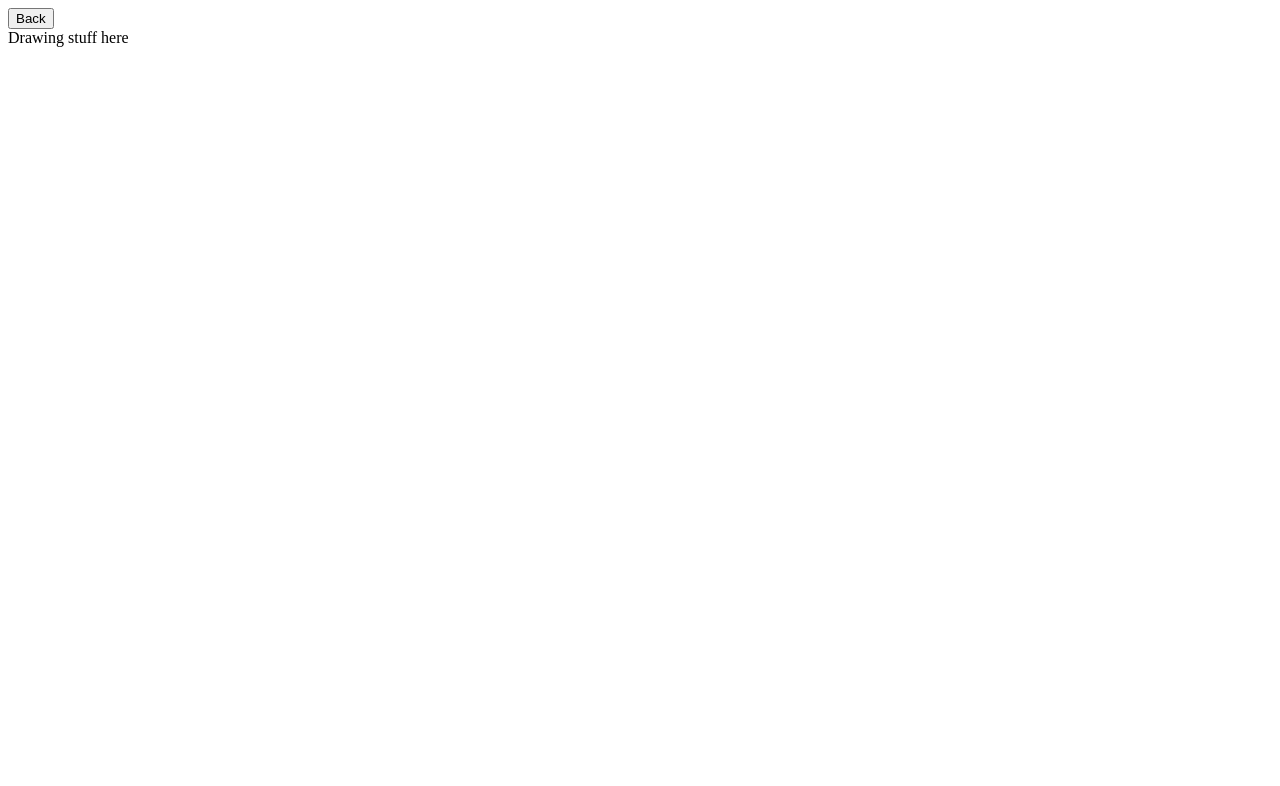
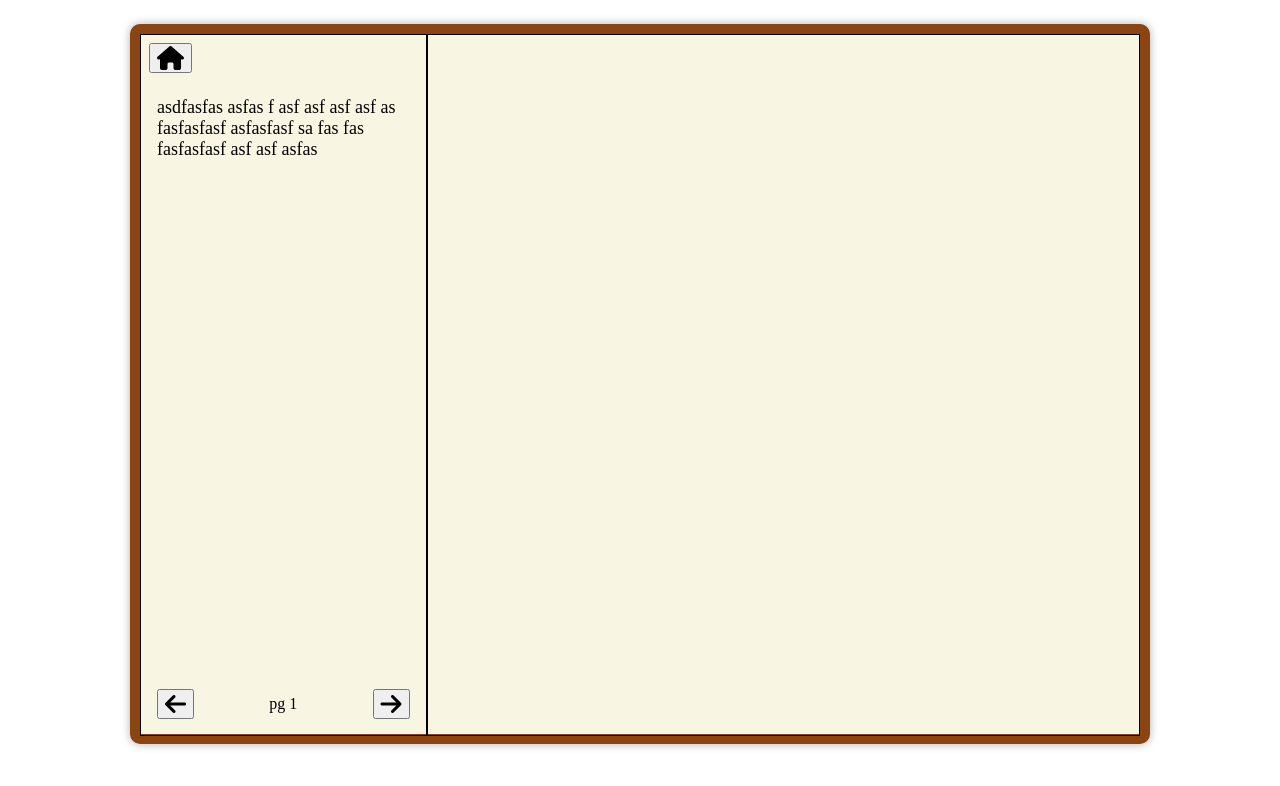
Before and after one commit to kayrux/Story-Sketch, a plain HTML site: page story.html in a window 1280 px wide. Drawn offline with Linux system fonts and the light colour scheme.

Commit message:
Basic story template

```diff
--- /dev/null
+++ b/scripts/story.js
@@ -0,0 +1,4 @@
+const story = {
+  title: "",
+  pages: [],
+};
--- a/story.html
+++ b/story.html
@@ -1,8 +1,35 @@
 <!DOCTYPE html>
 <head>
-  <link rel="stylesheet" href="styles/style.css" />
+  <link rel="stylesheet" href="styles/story.css" />
+  <link
+    rel="stylesheet"
+    href="https://cdnjs.cloudflare.com/ajax/libs/font-awesome/4.7.0/css/font-awesome.min.css"
+  />
+  <link rel="stylesheet" href="path/to/font-awesome/css/font-awesome.min.css" />
 </head>
 <body>
-  <button onclick="window.location.href = 'index.html';">Back</button>
-  <div>Drawing stuff here</div>
+  <div class="story-container">
+    <div class="story-text-container">
+      <div class="nav-bar">
+        <button onclick="window.location.href = 'index.html';">
+          <i class="fa fa-home"></i>
+        </button>
+      </div>
+      <div class="story-text">
+        asdfasfas asfas f asf asf asf asf as fasfasfasf asfasfasf sa fas fas
+        fasfasfasf asf asf asfas
+      </div>
+      <div class="flex-space"></div>
+      <div class="actions-bar">
+        <button>
+          <i class="fa fa-arrow-left" aria-hidden="true"></i>
+        </button>
+        <div class="page-number">pg 1</div>
+        <button>
+          <i class="fa fa-arrow-right" aria-hidden="true"></i>
+        </button>
+      </div>
+    </div>
+    <div class="story-drawing-container"></div>
+  </div>
 </body>
--- /dev/null
+++ b/styles/story.css
@@ -0,0 +1,61 @@
+i {
+  font-size: 24px !important;
+}
+
+body {
+  padding: 0;
+  height: 96vh;
+  margin: 0;
+  display: flex;
+  justify-content: center;
+  align-items: center;
+}
+
+.nav-bar {
+  padding: 0.5rem;
+}
+.story-container {
+  width: 1000px;
+  height: 700px;
+  display: flex;
+  background-color: #f9f5e3; /* Beige color for book pages */
+  border: 10px solid #8b4513; /* SaddleBrown color for book cover */
+  border-radius: 10px;
+  box-shadow: 0 0 10px rgba(0, 0, 0, 0.3);
+}
+
+.story-text-container {
+  flex: 1;
+  display: flex;
+  flex-direction: column;
+  width: 100%;
+  height: 100%;
+  border: 1px solid black;
+}
+
+.flex-space {
+  height: 100%;
+  width: 100%;
+}
+
+.story-drawing-container {
+  flex-grow: 2.5;
+  height: 100%;
+  border: 1px solid black;
+}
+
+.story-text {
+  margin: 1rem;
+  font-size: 18px;
+}
+
+.actions-bar {
+  display: flex;
+  padding: 1rem;
+}
+
+.page-number {
+  width: 100%;
+  align-self: center;
+  text-align: center;
+}
```
